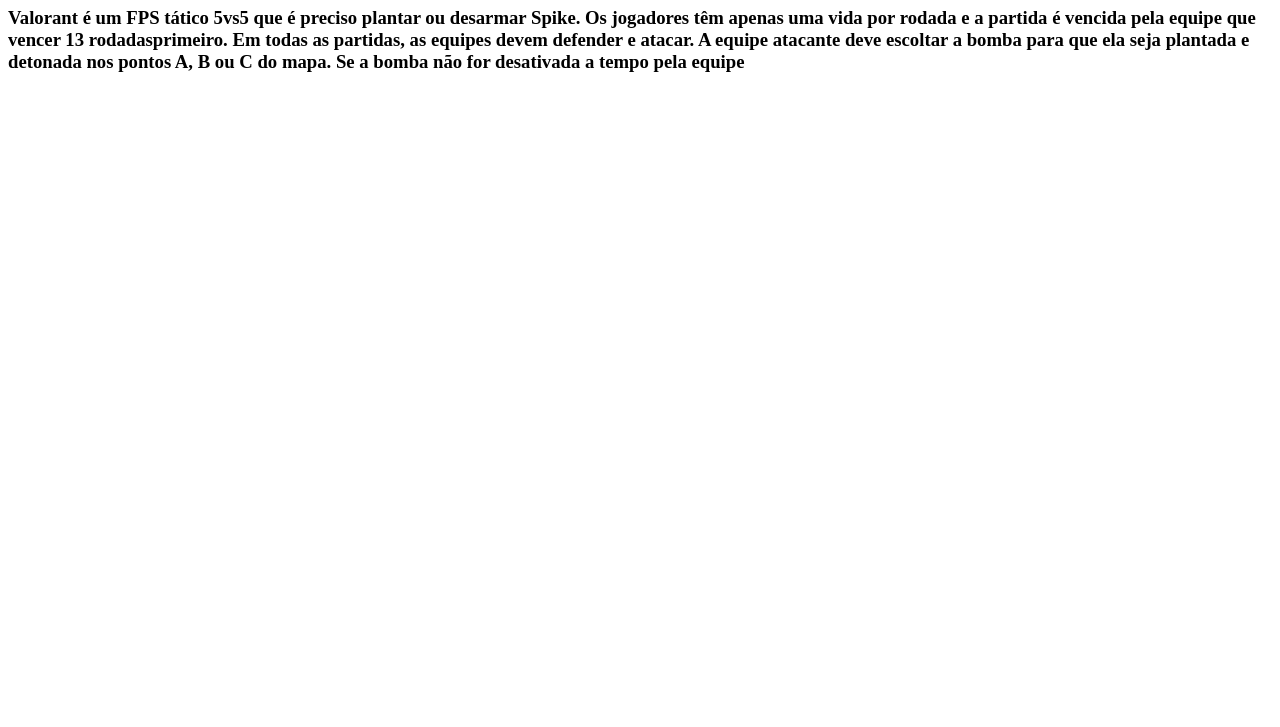
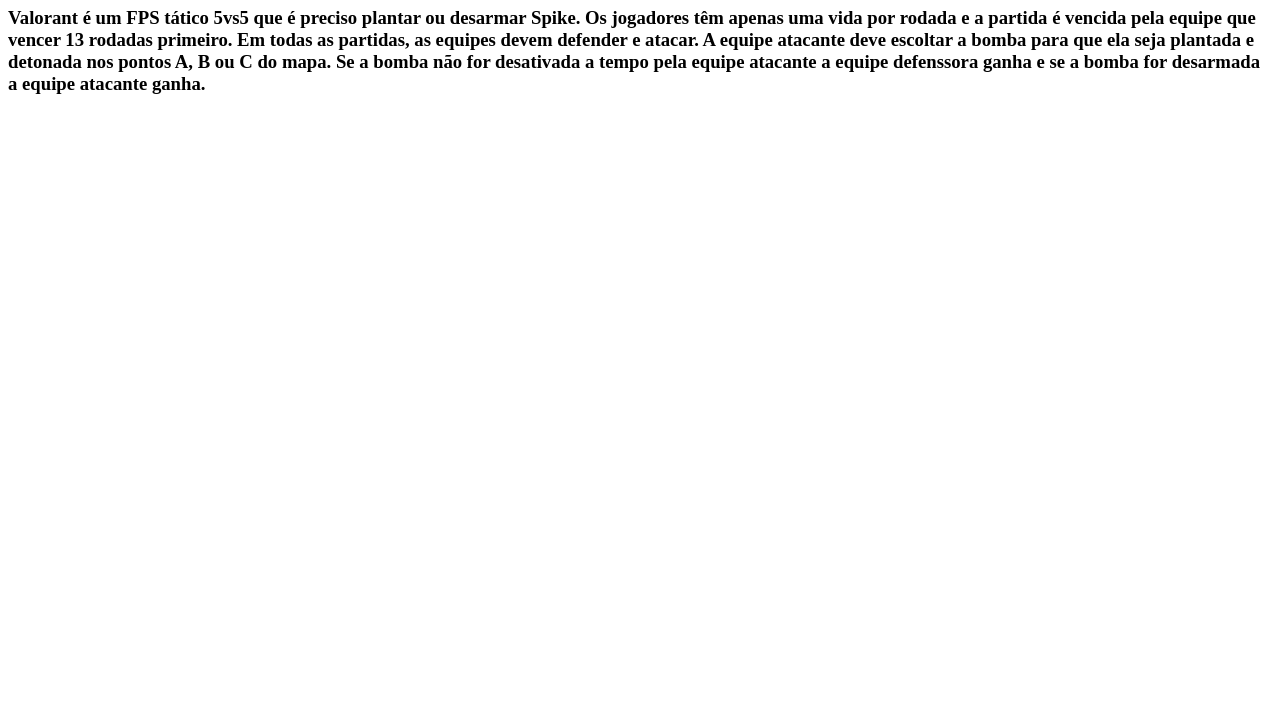
Before and after one commit to Vinicius-Gomes-Meurer/curriculo, a plain HTML site: page index.html in a window 1280 px wide. Shown: the part 73-800 px from the top of the page. Drawn offline with Linux system fonts and the light colour scheme.

Commit message:
Update index.html

```diff
--- a/index.html
+++ b/index.html
@@ -9,10 +9,11 @@
     <h1>Valorant</h1>
     <h3>Valorant é um FPS tático 5vs5 que é preciso plantar ou desarmar Spike.
          Os jogadores têm apenas uma vida por rodada e a partida é vencida pela
-          equipe que vencer 13 rodadasprimeiro. Em todas as partidas, as equipes
+          equipe que vencer 13 rodadas primeiro. Em todas as partidas, as equipes
            devem defender e atacar. A equipe atacante deve escoltar a bomba para
            que ela seja plantada e detonada nos pontos A, B ou C do mapa. Se a bomba
-            não for desativada a tempo pela equipe </h3>
+            não for desativada a tempo pela equipe atacante a equipe defenssora ganha
+        e se a bomba for desarmada a equipe atacante ganha.</h3>
 
 
 </body>
```
